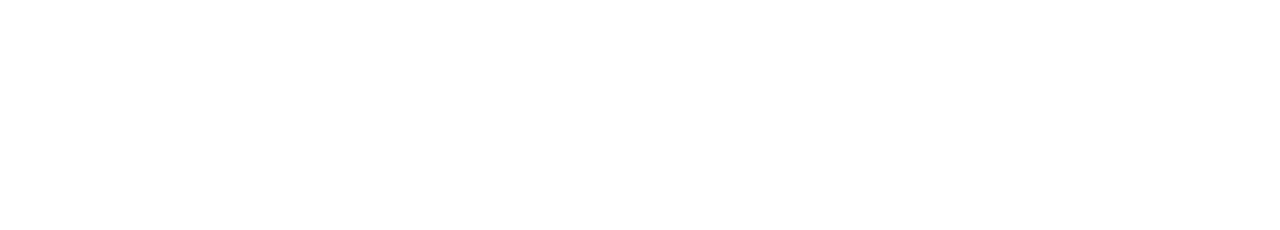
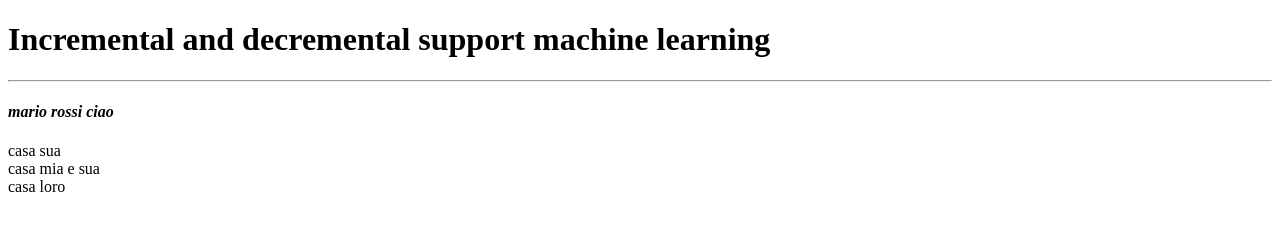
Before and after one commit to lucaruboni/esercizio-, a plain HTML site: page index.html in a window 1280 px wide. Drawn offline with Linux system fonts and the light colour scheme.

Commit message:
add header

```diff
--- a/index.html
+++ b/index.html
@@ -7,7 +7,19 @@
     <title>scientific paperz</title>
 </head>
 <body>
-    <head></head>
+
+    <header>
+        <h1>Incremental and decremental support machine learning</h1>
+        <hr>
+
+        <!-- author section -->
+        <section>
+            <h4><em>mario rossi ciao</em> </h4>
+            <p>casa sua  <br>
+               casa mia e sua <br>
+               casa loro </p>
+        </section>
+    </header>
     <main></main>
     <footer></footer>
 </body>
```
